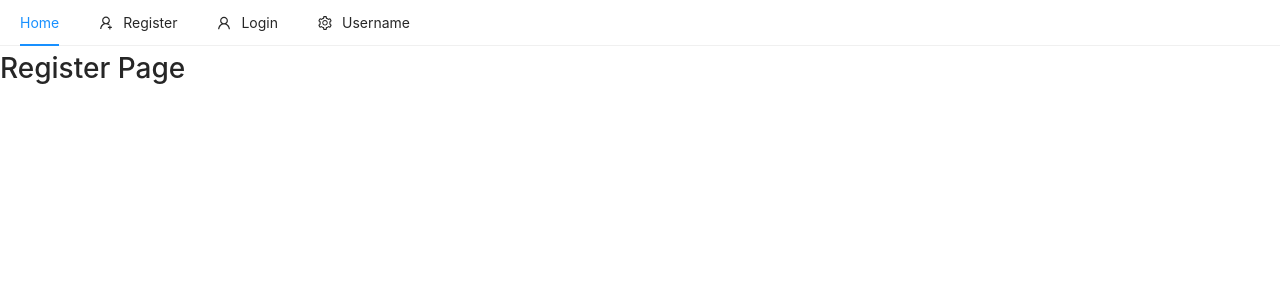
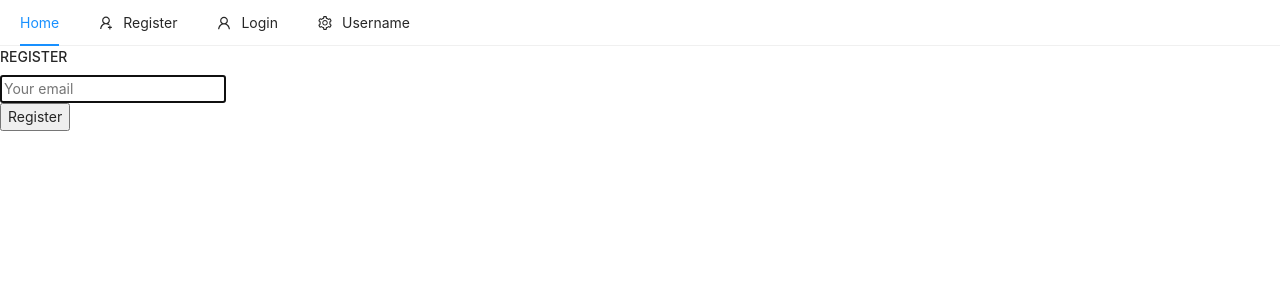
Before and after one commit to yvonnkr/techbay-frontend, a React (Create React App) app: page /register in a window 1280 px wide. Shown: the top 300 px of the page. Built offline with nearby package versions, Linux system fonts and the light colour scheme; no server answers.

Commit message:
Register form,Firebase sendSignInLinkToEmail,Toastify setup

```diff
--- a/package.json
+++ b/package.json
@@ -12,6 +12,7 @@
     "react-dom": "^17.0.1",
     "react-router-dom": "^5.2.0",
     "react-scripts": "4.0.3",
+    "react-toastify": "^7.0.3",
     "web-vitals": "^1.1.0"
   },
   "scripts": {
--- a/src/App.js
+++ b/src/App.js
@@ -1,5 +1,7 @@
 import React from "react";
 import { Switch, Route } from "react-router-dom";
+import { ToastContainer } from "react-toastify";
+
 import Home from "./pages/Home";
 import Register from "./pages/auth/Register";
 import Login from "./pages/auth/Login";
@@ -9,6 +11,8 @@
   return (
     <>
       <Header />
+      <ToastContainer />
+
       <Switch>
         <Route exact path="/" component={Home} />
         <Route exact path="/login" component={Login} />
--- a/src/index.js
+++ b/src/index.js
@@ -1,11 +1,13 @@
 import React from "react";
 import ReactDOM from "react-dom";
 import { BrowserRouter } from "react-router-dom";
+
 import App from "./App";
+import reportWebVitals from "./reportWebVitals";
 
 import "./index.css";
 import "antd/dist/antd.css";
-import reportWebVitals from "./reportWebVitals";
+import "react-toastify/dist/ReactToastify.css";
 
 ReactDOM.render(
   <BrowserRouter>
--- a/src/pages/auth/Register.js
+++ b/src/pages/auth/Register.js
@@ -1,9 +1,58 @@
-import React from "react";
+import React, { useState } from "react";
+import { toast } from "react-toastify";
+import { auth } from "../../firebase";
 
 const Register = () => {
+  const [email, setEmail] = useState("");
+
+  const handleSubmit = async (e) => {
+    e.preventDefault();
+
+    const config = {
+      url: `http://localhost:3000/register/complete`,
+      handleCodeInApp: true,
+    };
+
+    try {
+      await auth.sendSignInLinkToEmail(email, config);
+
+      toast.success(
+        `Email has been sent to ${email}. Click the link to complete your registration.`
+      );
+
+      window.localStorage.setItem("emailForRegistration", email);
+
+      setEmail("");
+    } catch (error) {
+      console.error(error);
+    }
+  };
+
+  const registerForm = () => (
+    <form onSubmit={handleSubmit}>
+      <input
+        type="email"
+        className="form-control"
+        value={email}
+        onChange={(e) => setEmail(e.target.value)}
+        placeholder="Your email"
+        autoFocus
+      />
+
+      <br />
+      <button type="submit" className="btn btn-raised">
+        Register
+      </button>
+    </form>
+  );
   return (
-    <div>
-      <h1>Register Page</h1>
+    <div className="container p-5">
+      <div className="row">
+        <div className="col-md-6 offset-md-3">
+          <h4>REGISTER</h4>
+          {registerForm()}
+        </div>
+      </div>
     </div>
   );
 };
```
Also changed, not shown: 2 other files (tests, documents, lock files or other folders).
